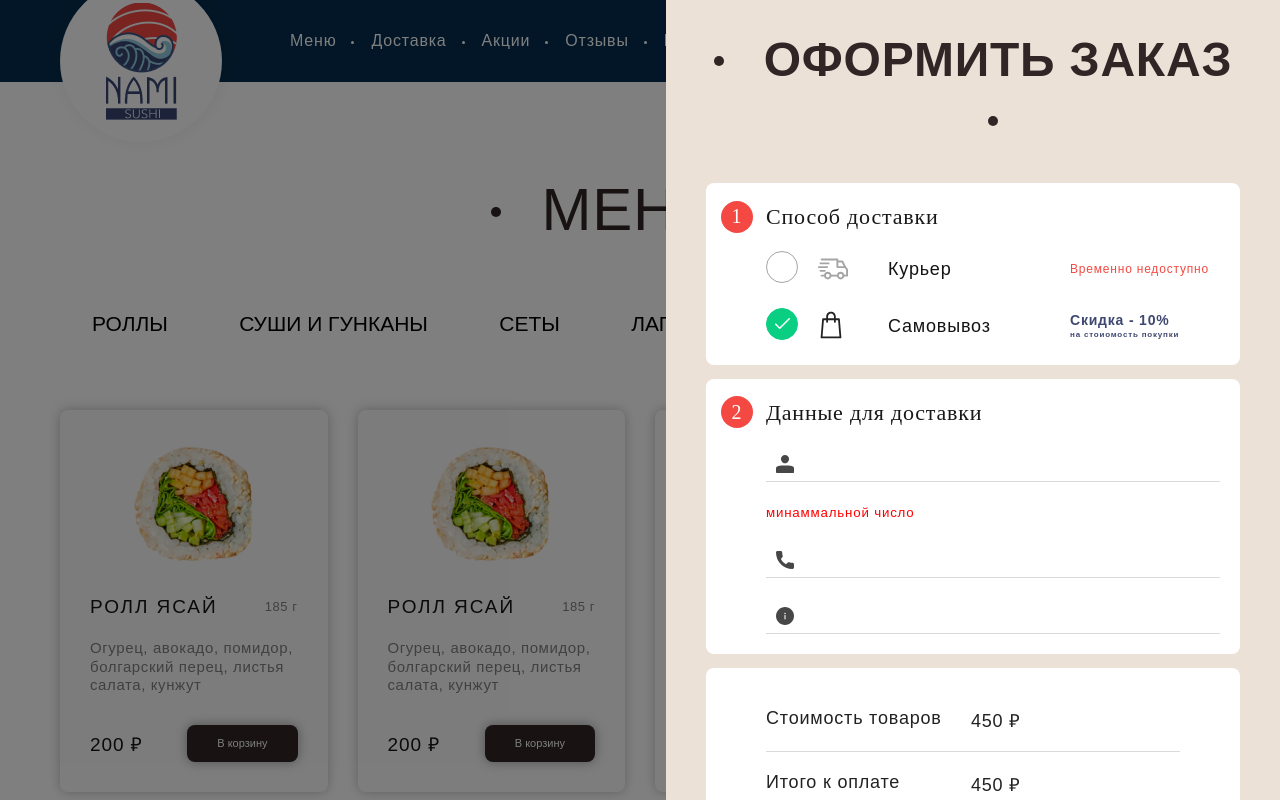
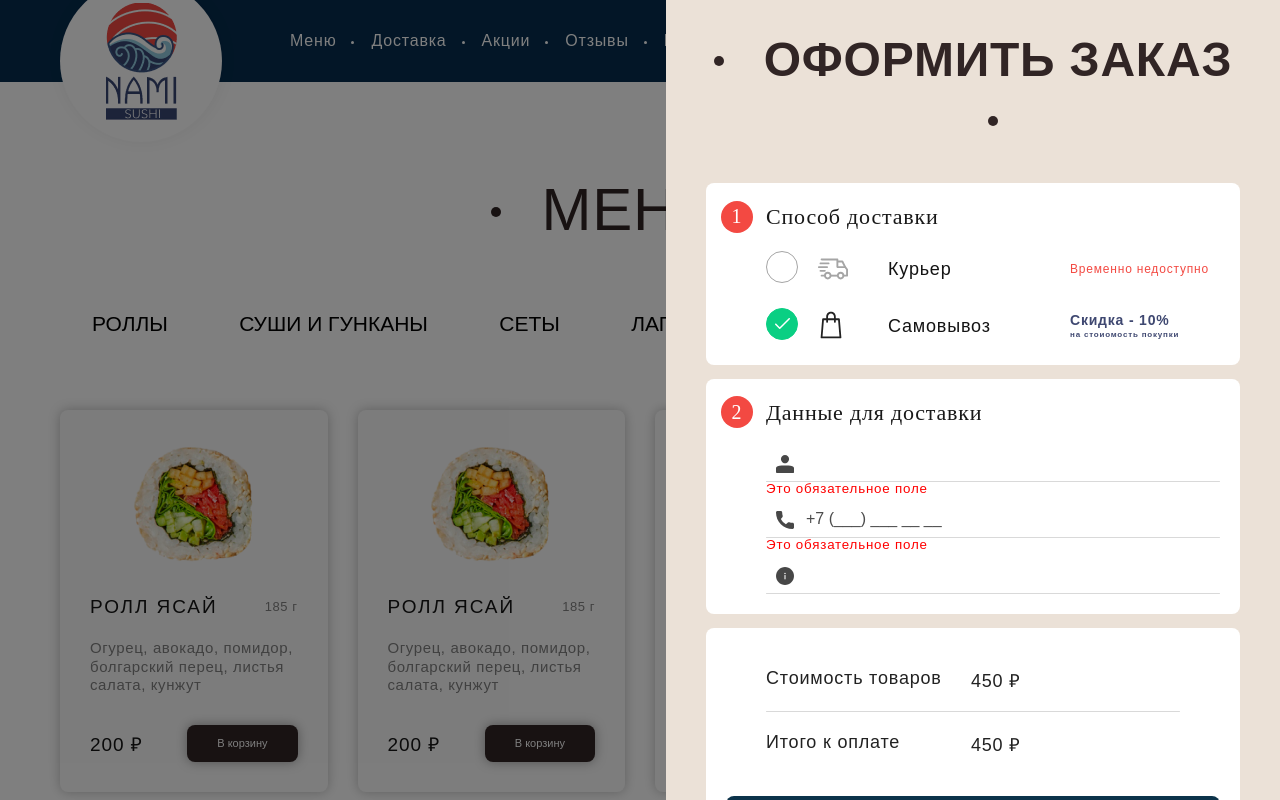
Before and after one commit to maxgrigoriew/namy-sushi, a Nuxt app: page / in a window 1280 px wide. Shown: the top 800 px of the page. Built offline with nearby package versions, Linux system fonts and the light colour scheme.

Commit message:
add v-mask

```diff
--- a/components/IsInput.vue
+++ b/components/IsInput.vue
@@ -10,10 +10,6 @@ export default defineComponent({
     value: {
       type: String,
     },
-  },
-
-  setup(props, { emit }) {
-    return {}
   },
 })
 </script>
@@ -31,6 +27,9 @@ export default defineComponent({
       :value="value"
       @input="$emit('input', $event.target.value)"
     />
+    <p class="input-form__error">
+      <slot name="error"></slot>
+    </p>
   </label>
 </template>
 
@@ -59,9 +58,6 @@ export default defineComponent({
     font-size: 16px;
     font-style: normal;
     font-weight: 300;
-
-    &::placeholder {
-    }
   }
 
   &__icon {
@@ -77,5 +73,10 @@ export default defineComponent({
       height: 18px;
     }
   }
+
+  &__error {
+    position: absolute;
+    bottom: -16px;
+  }
 }
 </style>
--- /dev/null
+++ b/directives/v-mask.js
@@ -0,0 +1,100 @@
+/* eslint-disable */
+import Vue from 'vue'
+
+Vue.directive('mask', {
+  inserted: function (element, binding) {
+    let mask = binding.value,
+      first = mask.indexOf('_'),
+      fieldsL = mask.replace(/[^_]/gm, '').length,
+      clean = mask.replace(/[^0-9_]/gm, ''),
+      indexes = []
+    const el = element.querySelector('input')
+    console.log(123, el)
+    for (let i = 0; i < clean.length; i++) {
+      if (!isNaN(clean[i])) {
+        indexes.push(i)
+      }
+    }
+
+    el.value = mask
+    el.clean = mask.replace(/[^0-9]/gm, '')
+
+    function maskIt(event, start) {
+      let value = el.value,
+        filtred = value.replace(/[^0-9]/gm, ''),
+        result = ''
+
+      if (value.length < first) {
+        value = mask + value
+        filtred = value.replace(/[^0-9]/gm, '')
+      }
+
+      for (let i = 0; i < filtred.length; i++) {
+        if (indexes.indexOf(i) == -1) {
+          result += filtred[i]
+        }
+      }
+
+      value = ''
+      let cursor = 0
+
+      for (let i = 0; i < mask.length; i++) {
+        if (mask[i] == '_' && result) {
+          value += result[0]
+          result = result.slice(1)
+          cursor = i + 1
+        } else {
+          value += mask[i]
+        }
+      }
+
+      if (cursor < first) {
+        cursor = first
+      }
+
+      el.value = value
+
+      el.clean = el.value.replace(/[^0-9]/gm, '')
+
+      el.setSelectionRange(cursor, cursor)
+    }
+
+    el.addEventListener('focus', function (event) {
+      event.preventDefault()
+    })
+
+    el.addEventListener('click', function (event) {
+      event.preventDefault()
+      let start = el.value.indexOf('_')
+
+      if (start == -1) {
+        start = el.value.length
+      }
+
+      el.setSelectionRange(start, start)
+    })
+
+    el.addEventListener('paste', function (event) {
+      let start = el.selectionStart
+
+      if (start < first) {
+        el.value = '_' + el.value
+      }
+    })
+
+    el.addEventListener('input', function (event) {
+      let start = el.selectionStart
+      maskIt(event, start)
+    })
+  },
+})
+
+new Vue({
+  el: '#app',
+  methods: {
+    unmaskedValue: function () {
+      let val = this.$refs.input.clean
+      console.log(val)
+    },
+  },
+})
--- a/nuxt.config.js
+++ b/nuxt.config.js
@@ -20,6 +20,7 @@ export default {
   // Plugins to run before rendering page: https://go.nuxtjs.dev/config-plugins
   plugins: [
     'directives/v-scroll-to-top.js',
+    'directives/v-mask.js',
     './plugins/index.js',
     './plugins/vuelidate.js',
   ],
--- a/pages/index.vue
+++ b/pages/index.vue
@@ -36,9 +36,7 @@ export default {
         },
         phone: {
           required,
-        },
-        info: {
-          required,
+          minLength: minLength(11),
         },
       },
     }
@@ -109,17 +107,29 @@ export default {
                   <svg>
                     <use xlink:href="@/assets/images/sprite.svg#user" />
                   </svg>
+                  <template #error>
+                    <span class="msg-error" v-if="!$v.orderForm.user.minLength">
+                      <small>Длина имени должна быть не менее 3</small>
+                    </span>
+                    <span class="msg-error" v-if="!$v.orderForm.user.required">
+                      <small>Это обязательное поле</small>
+                    </span>
+                  </template>
                 </is-input>
-                <span class="msg-error" v-if="!$v.orderForm.user.maxLength">
-                  <small>минаммальной число </small>
-                </span>
-                <!-- <span class="msg-error" v-if="!$v.orderForm.user.email">
-                  <small>email is required</small>
-                </span> -->
-                <is-input v-model.trim="orderForm.phone">
+
+                <is-input
+                  v-model.trim="orderForm.phone"
+                  v-mask="'+7 (___) ___ __ __'"
+                >
                   <svg>
                     <use xlink:href="@/assets/images/sprite.svg#phone" />
                   </svg>
+
+                  <template #error>
+                    <span class="msg-error" v-if="!$v.orderForm.phone.required">
+                      <small>Это обязательное поле</small>
+                    </span>
+                  </template>
                 </is-input>
                 <is-input v-model.trim="orderForm.info">
                   <svg>
```
